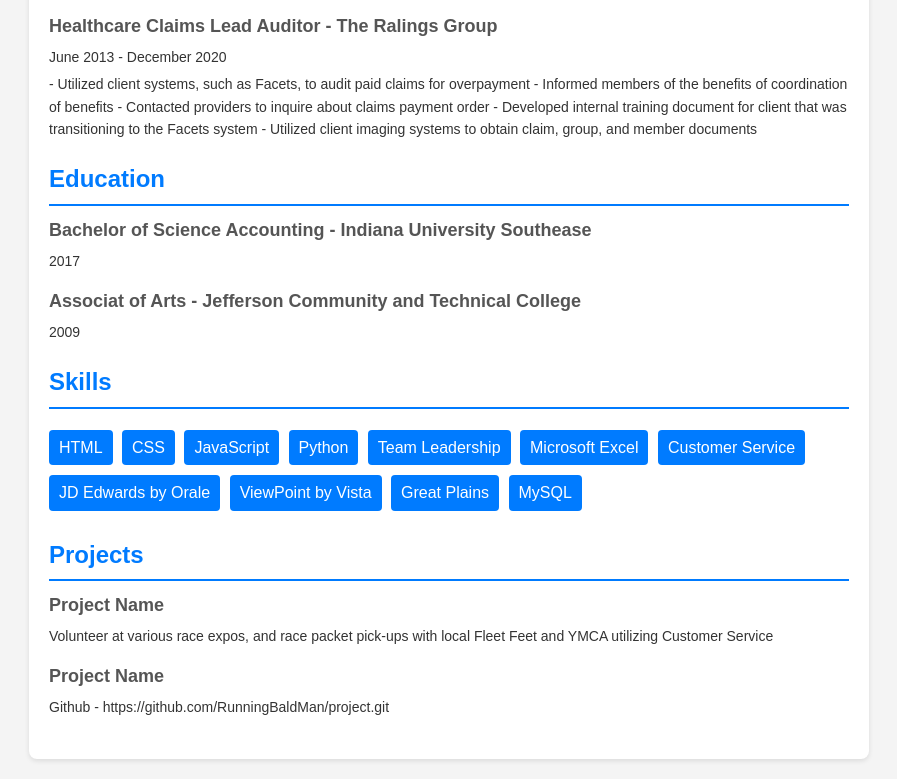
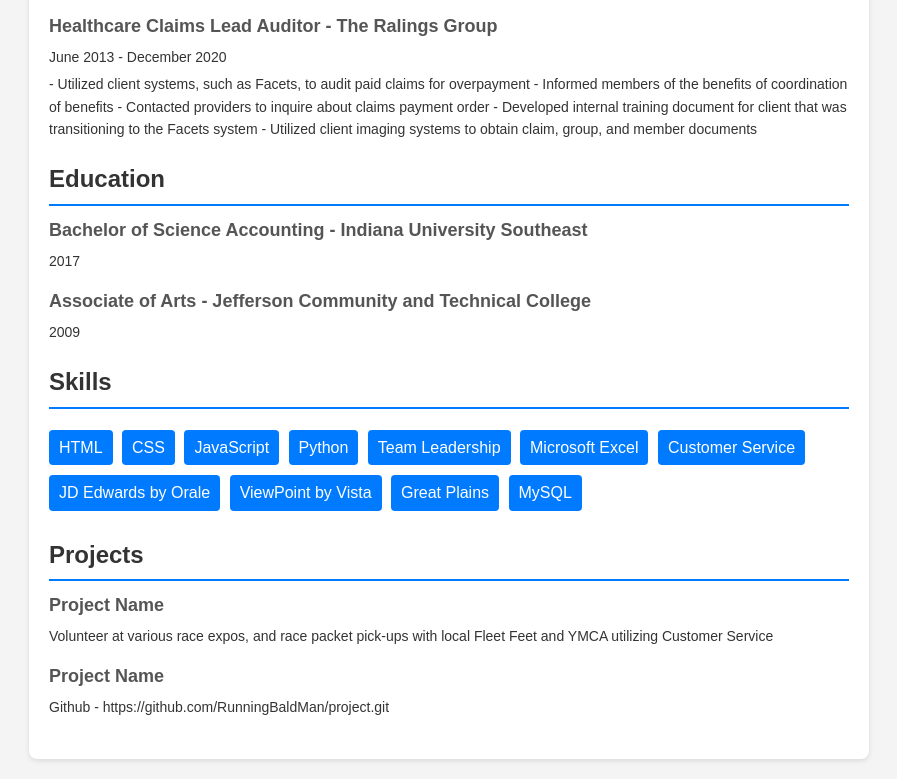
Before and after one commit to RunningBaldMan/RunningBadMan.github.io, a plain HTML site: page index.html in a window 1280 px wide. Shown: the part 1152-1931 px from the top of the page, without its empty margins (191-1088 px from the left). Drawn offline with Linux system fonts and the light colour scheme.

Commit message:
Correct spellint

```diff
--- a/index.html
+++ b/index.html
@@ -24,7 +24,7 @@
             box-shadow: 0 2px 5px rgba(0, 0, 0, 0.1);
         }
         h1,
-        h2 {
+        h2, {
             color: #007bff;pwd
 
         }
@@ -66,6 +66,7 @@
             list-style: none;
             padding: 0;
         }
+
         .skills ul li {
             display: inline-block;
             background: #007bff;
@@ -193,11 +194,11 @@
             <div class="section">
                 <h2>Education</h2>
                 <div class="item">
-                    <h3>Bachelor of Science Accounting - Indiana University Southease</h3>
+                    <h3>Bachelor of Science Accounting - Indiana University Southeast</h3>
                     <p>2017</p>
                 </div>
                 <div class="item">
-                    <h3>Associat of Arts - Jefferson Community and Technical College</h3>
+                    <h3>Associate of Arts - Jefferson Community and Technical College</h3>
                     <p>2009</p>
                 </div>
             </section>
```
